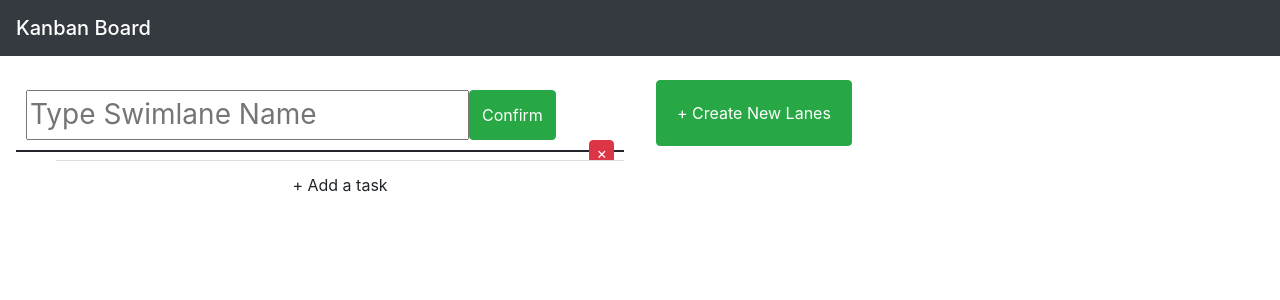
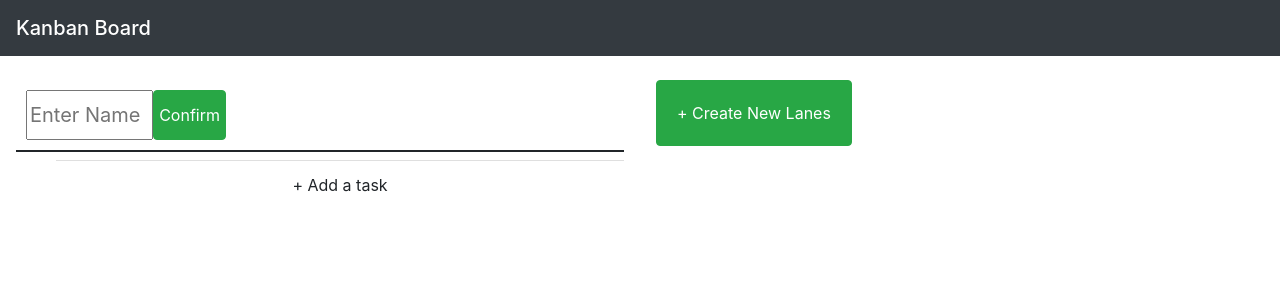
Before and after one commit to leoltl/kanban-board, a React (Create React App) app: page / in a window 1280 px wide. Shown: the top 300 px of the page. Built offline with nearby package versions, Linux system fonts and the light colour scheme.

Commit message:
fix new swim lane title field css

```diff
--- a/src/components/SwimLane/SwimLane.css
+++ b/src/components/SwimLane/SwimLane.css
@@ -22,4 +22,14 @@ h3 {
 
 .newLane {
   display: flex;
+  width: 100%;
 }
+
+.newLane input {
+  width: 100%;
+  font-size: 20px;
+}
+.newLane button {
+  width: 100px;
+  padding: 5px;
+}
--- a/src/components/SwimLane/SwimLane.js
+++ b/src/components/SwimLane/SwimLane.js
@@ -11,17 +11,7 @@ class SwimLane extends React.Component {
         onDragOver={e => this.props.onDragOver(e)}
         onDrop={e => this.props.onDrop(e)}
       >
-        <h3>
-          {this.emptyTitle(this.props.title)}
-          <button
-            className="btn btn-danger btn-small"
-            onClick={() =>
-              this.props.handleDeleteSwimlane(this.props.swimlaneId)
-            }
-          >
-            &times;
-          </button>
-        </h3>
+        <h3>{this.emptyTitle(this.props.title)}</h3>
 
         <ul className="list-group-flush">
           {this.returnTasksli(this.props.todos)}
@@ -39,7 +29,7 @@ class SwimLane extends React.Component {
             <input
               type="text"
               name="title"
-              placeholder="Type Swimlane Name"
+              placeholder="Enter Name"
               onChange={e => this.props.handleInput(e)}
             />
             <button
@@ -53,7 +43,19 @@ class SwimLane extends React.Component {
         </React.Fragment>
       );
     } else {
-      return title;
+      return (
+        <React.Fragment>
+          {title}
+          <button
+            className="btn btn-danger btn-small btn-title"
+            onClick={() =>
+              this.props.handleDeleteSwimlane(this.props.swimlaneId)
+            }
+          >
+            &times;
+          </button>
+        </React.Fragment>
+      );
     }
   };
 
```
